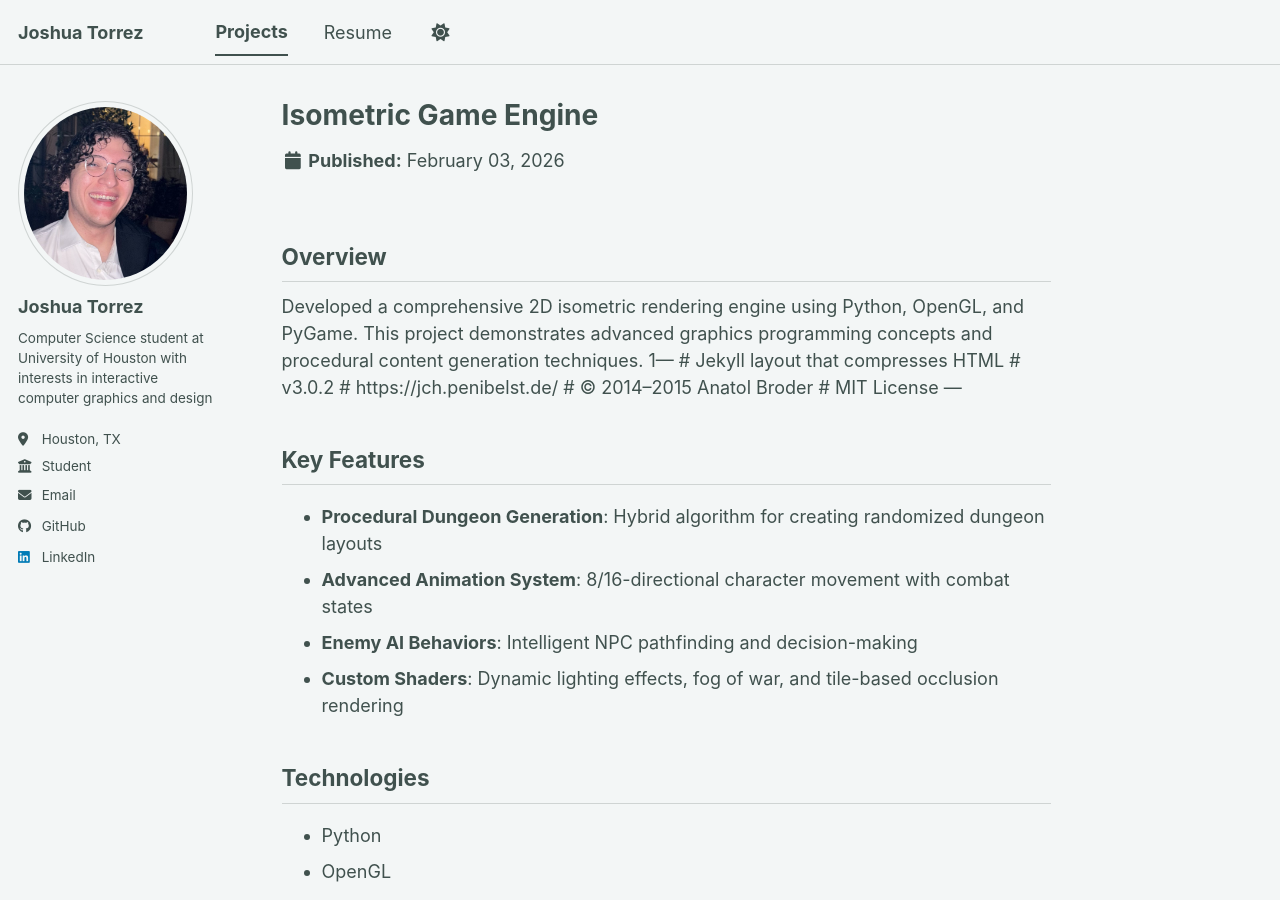
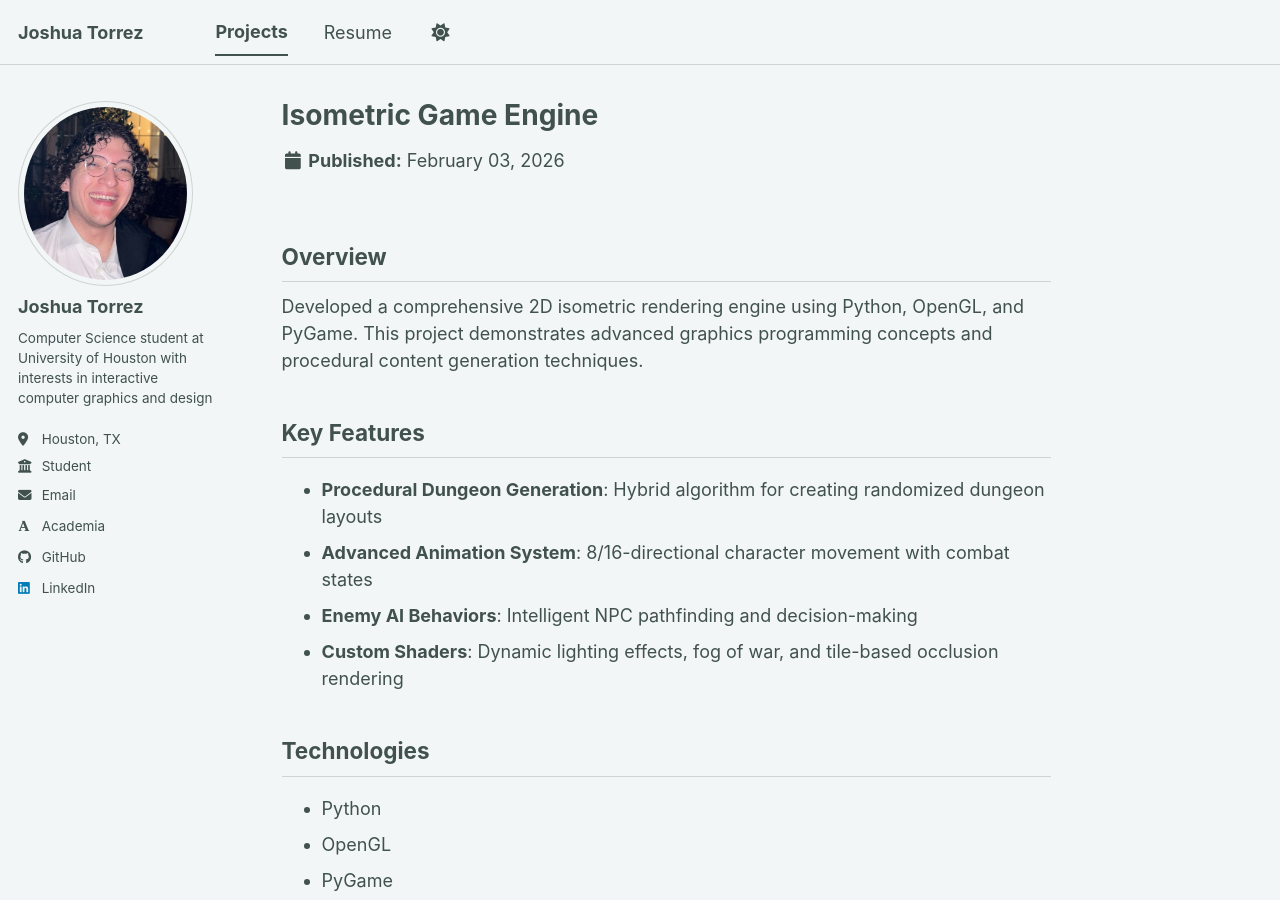
Before and after one commit to josh-torrez/josh-torrez.github.io, a Jekyll site: the page built from _portfolio/isometric-game-engine.md, in a window 1280 px wide and 900 px high. Built offline with Jekyll 4.4.1, drawn with Linux system fonts in a browser that asks for light colours; some web fonts are replaced; a script bundle is joined from its source files by our own code; library files that are not in the unit come from our copies; some of the changed lines change nothing that is shown.

Commit message:
change to header iso game engine project tab, Addition of link to UHCS department in sidebar

```diff
--- a/_config.yml
+++ b/_config.yml
@@ -32,7 +32,7 @@ author:
   email            : "jptorrez@cougarnet.uh.edu"
 
   # Academic websites
-  academia         : # URL
+  academia         : https://www.cs.uh.edu/
   arxiv            : # URL - Update with the correct link to your profile
   googlescholar    : #URL
   inspire-hep      : # URL
--- a/_portfolio/isometric-game-engine.md
+++ b/_portfolio/isometric-game-engine.md
@@ -7,7 +7,6 @@ collection: portfolio
 ## Overview
 
 Developed a comprehensive 2D isometric rendering engine using Python, OpenGL, and PyGame. This project demonstrates advanced graphics programming concepts and procedural content generation techniques.
-1--- # Jekyll layout that compresses HTML # v3.0.2 # https://jch.penibelst.de/ # © 2014–2015 Anatol Broder # MIT License ---
 ## Key Features
 
 - **Procedural Dungeon Generation**: Hybrid algorithm for creating randomized dungeon layouts
```
